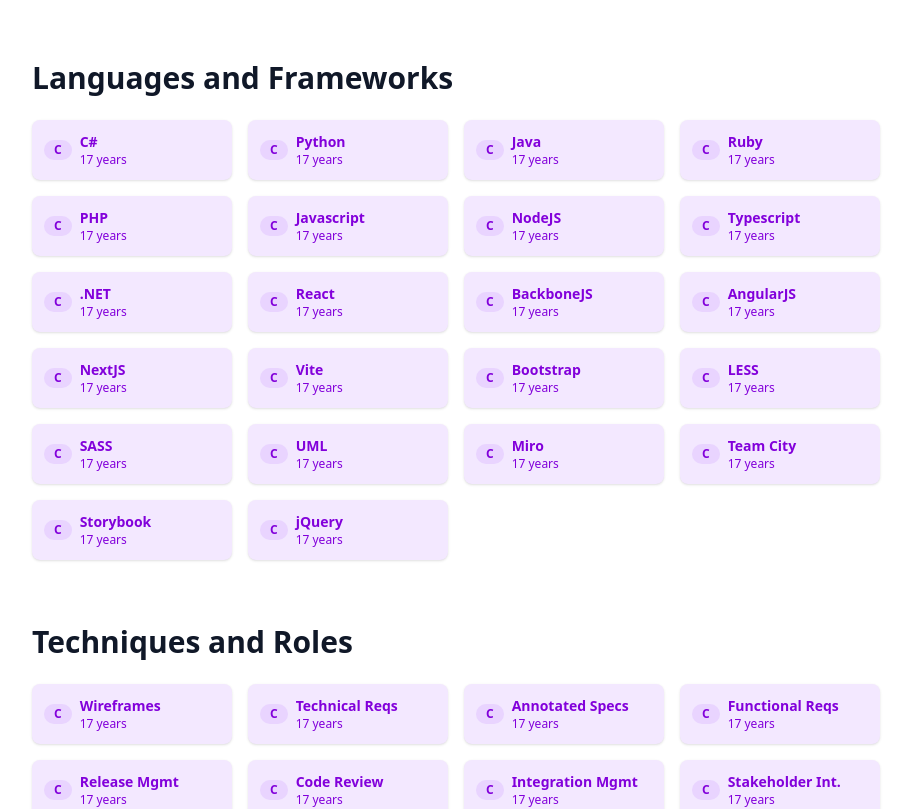
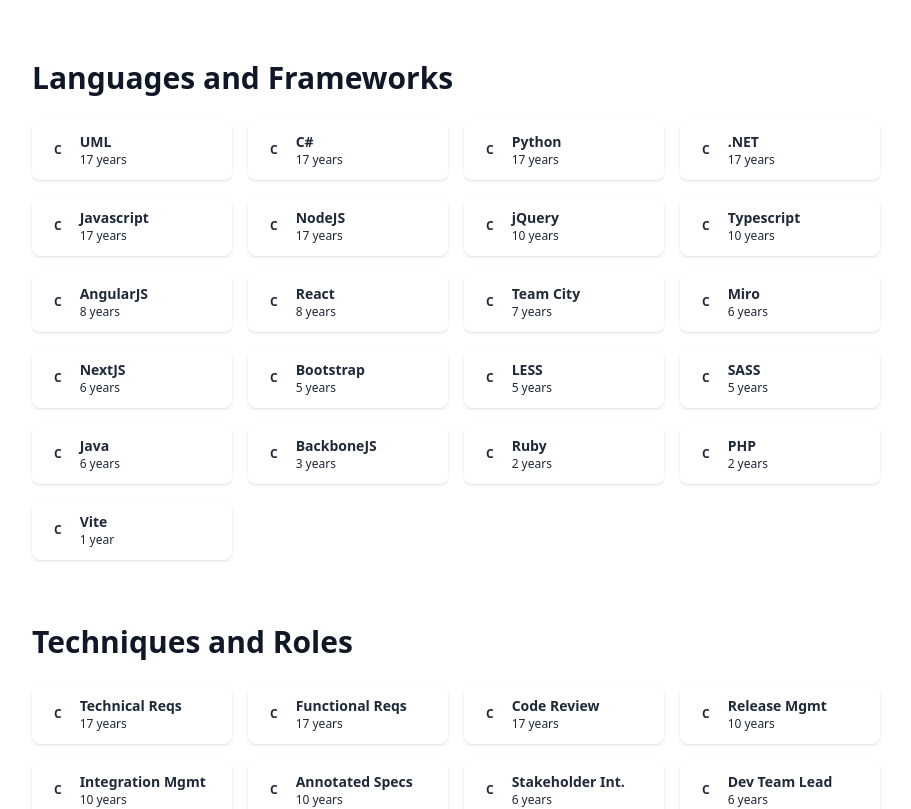
Before and after one commit to distractdiverge/portfolio-website, a React (Vite) app: page /education in a window 1280 px wide. Shown: the part 680-1489 px from the top of the page, without its empty margins (184-1095 px from the left). Built offline with nearby package versions, Linux system fonts and the light colour scheme.

Commit message:
Updated skills length of time and added more colors to the chicklets

```diff
--- a/src/routes/EducationAndSkills.tsx
+++ b/src/routes/EducationAndSkills.tsx
@@ -16,61 +16,80 @@
 
 const skillsData = {
   languagesAndFrameworks: [
+    { name: 'UML', years: '17 years' },
+
     { name: 'C#', years: '17 years' },
     { name: 'Python', years: '17 years' },
-    { name: 'Java', years: '17 years' },
-    { name: 'Ruby', years: '17 years' },
-    { name: 'PHP', years: '17 years' },
+    { name: '.NET', years: '17 years' },
     { name: 'Javascript', years: '17 years' },
     { name: 'NodeJS', years: '17 years' },
-    { name: 'Typescript', years: '17 years' },
-    { name: '.NET', years: '17 years' },
-    { name: 'React', years: '17 years' }, // Replaced KrokenJS
-    { name: 'BackboneJS', years: '17 years' },
-    { name: 'AngularJS', years: '17 years' },
-    { name: 'NextJS', years: '17 years' },
-    { name: 'Vite', years: '17 years' },
-    { name: 'Bootstrap', years: '17 years' },
-    { name: 'LESS', years: '17 years' },
-    { name: 'SASS', years: '17 years' },
-    { name: 'UML', years: '17 years' },
-    { name: 'Miro', years: '17 years' },
-    { name: 'Team City', years: '17 years' },
-    { name: 'Storybook', years: '17 years' }, // Replaced Story
-    { name: 'jQuery', years: '17 years' },
-    // Add more as needed
+    { name: 'jQuery', years: '10 years' },
+    { name: 'Typescript', years: '10 years' },
+    { name: 'AngularJS', years: '8 years' },
+    { name: 'React', years: '8 years' },
+    { name: 'Team City', years: '7 years' },
+    { name: 'Miro', years: '6 years' },
+    { name: 'NextJS', years: '6 years' },
+    { name: 'Bootstrap', years: '5 years' },
+    { name: 'LESS', years: '5 years' },
+    { name: 'SASS', years: '5 years' },
+    { name: 'Java', years: '6 years' },
+    { name: 'BackboneJS', years: '3 years' },
+    { name: 'Ruby', years: '2 years' },
+    { name: 'PHP', years: '2 years' },
+    { name: 'Vite', years: '1 year' },
   ],
   techniquesAndRoles: [
-    { name: 'Wireframes', years: '17 years' },
     { name: 'Technical Reqs', years: '17 years' },
-    { name: 'Annotated Specs', years: '17 years' },
     { name: 'Functional Reqs', years: '17 years' },
-    { name: 'Release Mgmt', years: '17 years' },
     { name: 'Code Review', years: '17 years' },
-    { name: 'Integration Mgmt', years: '17 years' },
-    { name: 'Stakeholder Int.', years: '17 years' }, // Abbreviated for space
-    { name: 'Dev Team Lead', years: '17 years' },
-    // Add more as needed
+    { name: 'Release Mgmt', years: '10 years' },
+    { name: 'Integration Mgmt', years: '10 years' },
+    { name: 'Annotated Specs', years: '10 years' },
+    { name: 'Stakeholder Int.', years: '6 years' },
+    { name: 'Dev Team Lead', years: '6 years' },
+    { name: 'Wireframes', years: '6 years' },
   ],
   tools: [
-    { name: 'Confluence', years: '17 years' },
-    { name: 'Bamboo', years: '17 years' },
-    { name: 'Jenkins', years: '17 years' },
-    { name: 'Adobe CQS', years: '17 years' },
-    { name: 'Drupal', years: '17 years' },
-    { name: 'Wordpress', years: '17 years' },
-    { name: 'Omnigraffle', years: '17 years' },
-    { name: 'Figma', years: '17 years' },
-    { name: 'Redmine', years: '17 years' },
-    { name: 'Jira', years: '17 years' },
-    // Add more as needed
+    { name: 'Jenkins', years: '10 years' },
+    { name: 'Confluence', years: '8 years' },
+    { name: 'Redmine', years: '8 years' },
+    { name: 'Jira', years: '8 years' },
+    { name: 'Bamboo', years: '6 years' },
+    { name: 'Omnigraffle', years: '5 years' },
+    { name: 'Figma', years: '5 years' },
+    { name: 'Drupal', years: '3 years' },
+    { name: 'Wordpress', years: '2 years' },
+    { name: 'Adobe CQS', years: '1 year' },
   ],
 };
 
+const colorMap = (years: string): string => {
+  // Extract the first number from the years string (e.g., "5 years" -> 5)
+  const yearsMatch = years.match(/\d+/);
+  const yearsInt = yearsMatch ? parseInt(yearsMatch[0], 10) : 0;
+
+  if (yearsInt >= 15) {
+    return 'purple';      // Deepest color for most experience (15+ years)
+  } else if (yearsInt >= 10) {
+    return 'indigo';      // Rich color for extensive experience (10-14 years)
+  } else if (yearsInt >= 5) {
+    return 'blue';        // Medium color for intermediate experience (5-9 years)
+  } else if (yearsInt >= 3) {
+    return 'teal';        // Lighter color for some experience (3-4 years)
+  } else if (yearsInt >= 1) {
+    return 'emerald';     // Light color for beginner experience (1-2 years)
+  } else {
+    return 'gray';        // Neutral for minimal experience (<1 year)
+  }
+}
+
+
+
 const SkillTag: React.FC<{ name: string; years: string }> = ({ name, years }) => (
-  <div className="bg-purple-100 text-purple-700 p-3 rounded-lg shadow hover:shadow-md transition-shadow duration-200">
+  <div className={`bg-${colorMap(years)}-100 text-${colorMap(years)}-700 p-3 rounded-lg shadow hover:shadow-md transition-shadow duration-200`}>
     <div className="flex items-center">
-      <span className="bg-purple-200 text-purple-700 text-xs font-semibold mr-2 px-2.5 py-0.5 rounded-full">C</span> {/* Placeholder icon/letter */}
+      <span className={`bg-${colorMap(years)}-200 text-${colorMap(years)}-700 text-xs font-semibold mr-2 px-2.5 py-0.5 rounded-full`}>C</span> {/* Placeholder icon/letter */}
       <div>
         <p className="font-semibold text-sm">{name}</p>
         <p className="text-xs">{years}</p>
```
